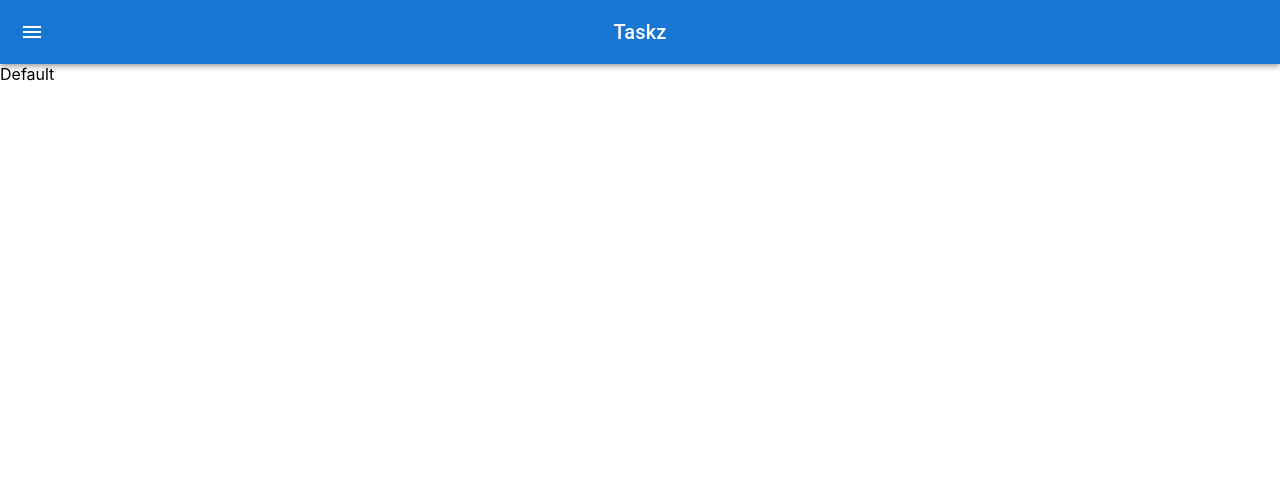
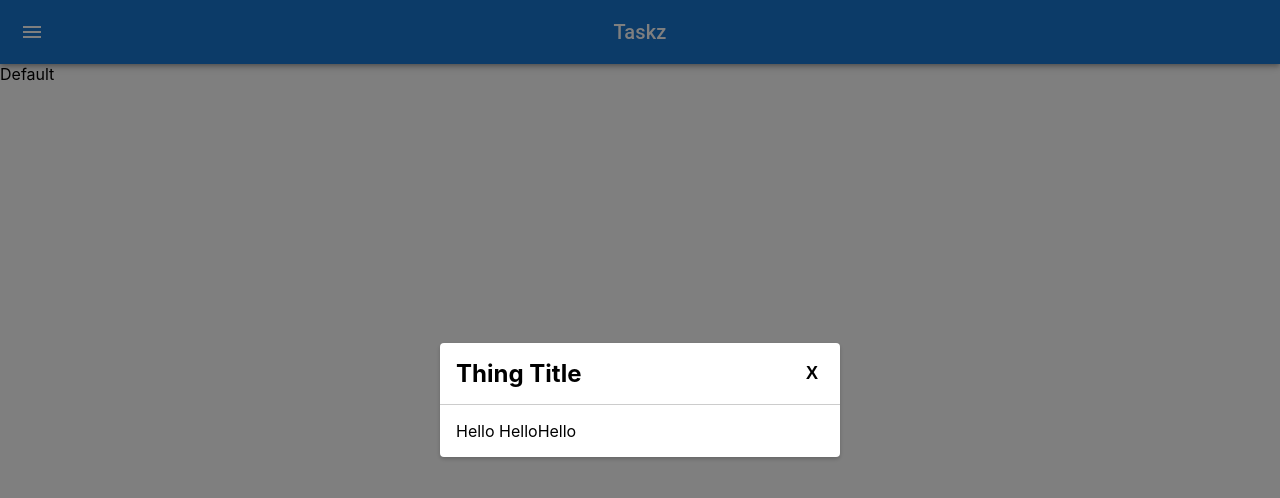
Before and after one commit to blyal/kanban_app, a React (Create React App) app in the folder frontend/: page / in a window 1280 px wide. Shown: the top 498 px of the page. Built offline with nearby package versions, Linux system fonts and the light colour scheme; no server answers.

Commit message:
feat: create modal

```diff
--- a/frontend/src/App.css
+++ b/frontend/src/App.css
@@ -33,3 +33,49 @@
 .center {
   text-align: center;
 }
+
+/* --- MODAL CSS --- */
+
+.modal-overlay {
+  position: fixed;
+  top: 0;
+  right: 0;
+  bottom: 0;
+  left: 0;
+  background-color: rgba(0, 0, 0, 0.5);
+  display: flex;
+  justify-content: center;
+  align-items: center;
+}
+
+.modal-content {
+  background-color: #fff;
+  border-radius: 4px;
+  box-shadow: 0 2px 4px rgba(0, 0, 0, 0.2);
+  max-width: 400px;
+  width: 100%;
+}
+
+.modal-header {
+  display: flex;
+  justify-content: space-between;
+  align-items: center;
+  padding: 16px;
+  border-bottom: 1px solid #ccc;
+}
+
+.modal-header h2 {
+  margin: 0;
+}
+
+.close-button {
+  border: none;
+  background: none;
+  cursor: pointer;
+  font-size: 18px;
+  font-weight: bold;
+}
+
+.modal-body {
+  padding: 16px;
+}
--- /dev/null
+++ b/frontend/src/modals/Modal.tsx
@@ -0,0 +1,33 @@
+import React, { ReactNode } from 'react';
+
+interface ModalProps {
+  isOpen: boolean;
+  onClose: () => void;
+  title: string;
+  children: ReactNode;
+}
+
+const Modal = ({ isOpen, onClose, title, children }: ModalProps) => {
+  if (!isOpen) {
+    return null;
+  }
+
+  return (
+    <div className='modal-overlay'>
+      <div className='modal-content'>
+        <div className='modal-header'>
+          <h2>{title}</h2>
+          <button className='close-button' onClick={onClose}>
+            X
+          </button>
+        </div>
+        <div className='modal-body'>
+          {children}
+          Hello
+        </div>
+      </div>
+    </div>
+  );
+};
+
+export { Modal };
--- a/frontend/src/navigation/Navigation.tsx
+++ b/frontend/src/navigation/Navigation.tsx
@@ -3,6 +3,7 @@ import { Layout } from '../layout/Layout';
 import { Boards } from '../pages/Boards';
 import { BoardsProvider } from '../context/boardsContext';
 import { NotFoundPage } from './NotFoundPage';
+import { Modal } from '../modals/Modal';
 
 function Navigation() {
   return (
@@ -10,6 +11,9 @@ function Navigation() {
       <BoardsProvider>
         <Router>
           <Layout />
+          <Modal isOpen={true} onClose={() => {}} title='Thing Title'>
+            Hello Hello
+          </Modal>
           <Routes>
             <Route path='/' element={<div>Default</div>} />
             <Route path='/boards' element={<Boards />} />
```
